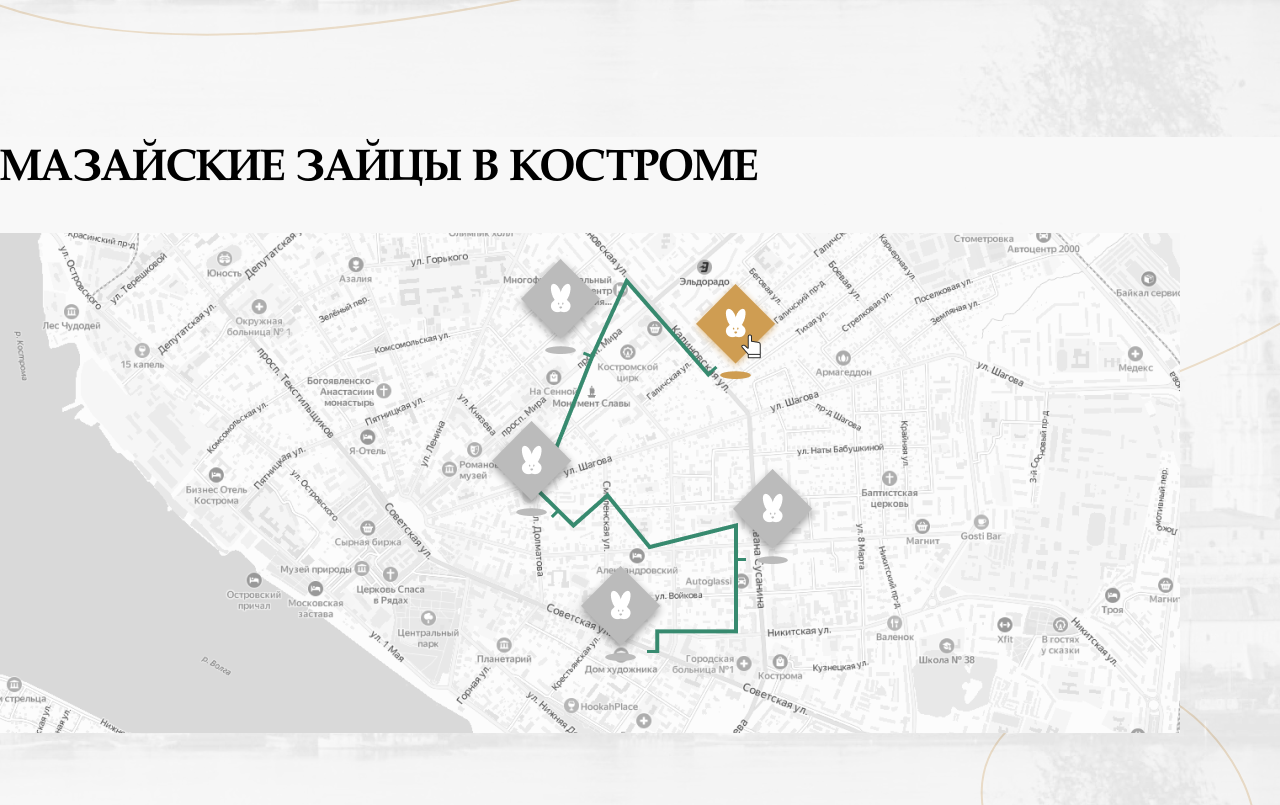
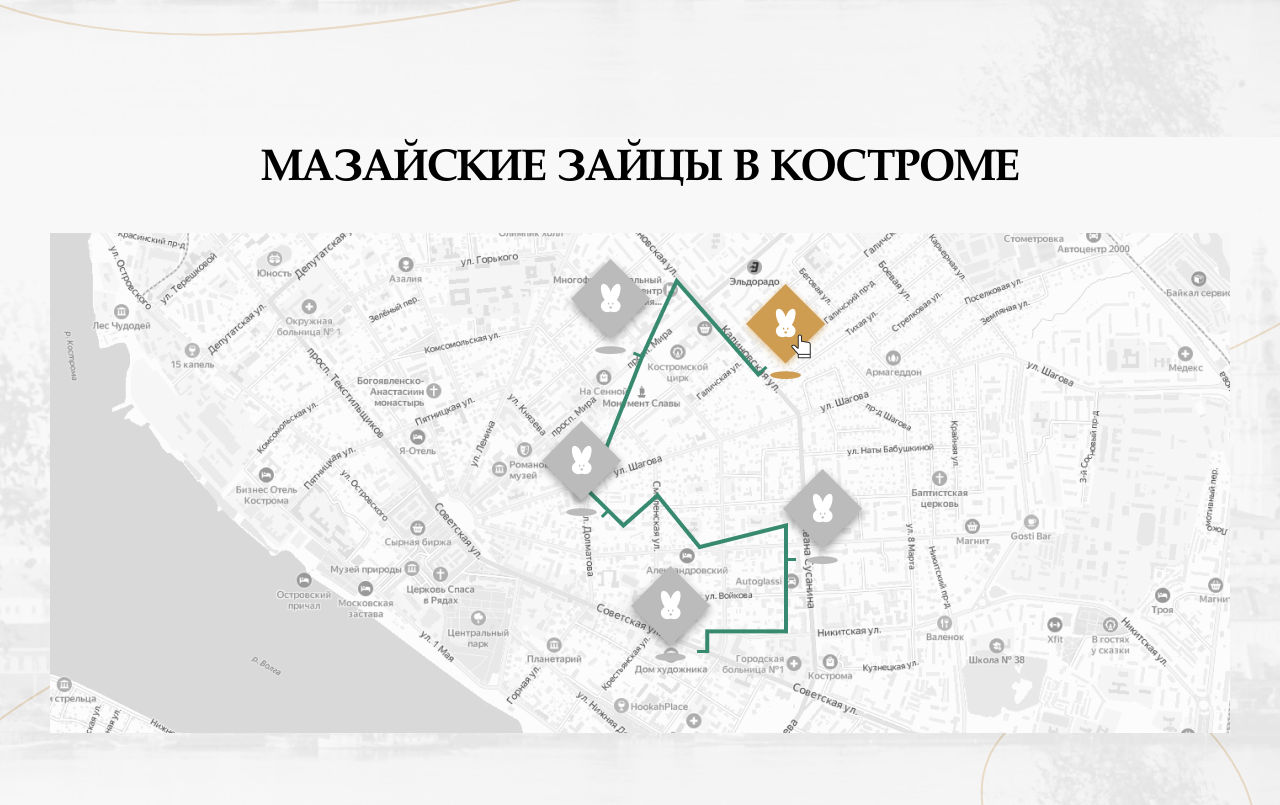
Before and after one commit to glebDyakov/zaytsy-front, a Vue app: page / in a window 1280 px wide. Shown: the part 1475-2280 px from the top of the page. Built offline with nearby package versions, Linux system fonts and the light colour scheme.

Commit message:
Главная: resolve conflicts

```diff
--- a/src/components/main/Map.vue
+++ b/src/components/main/Map.vue
@@ -1,5 +1,5 @@
 <template>
-    <div class="main--section main--section--map" style="align-items: start">
+    <div class="main--section main--section--map">
         <p class="main--section--title">Мазайские зайцы в Костроме</p>
         <img src="@/assets/img/map.png" alt="logo" />
     </div>
```
